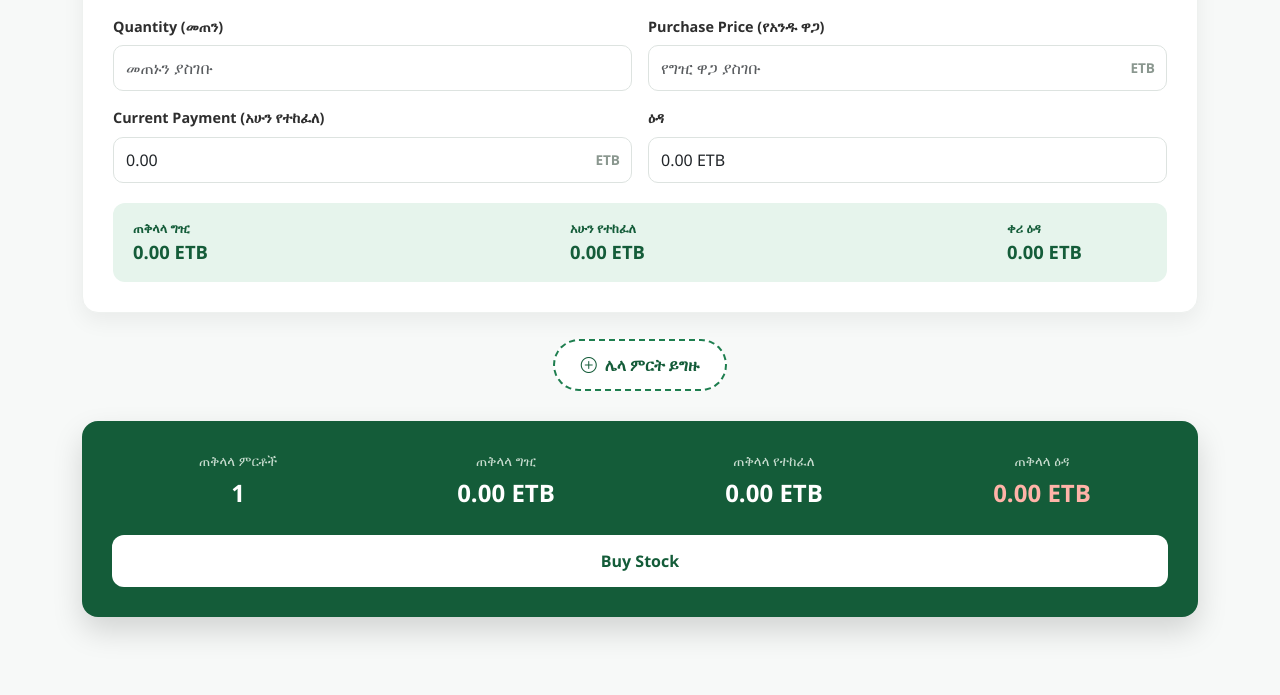
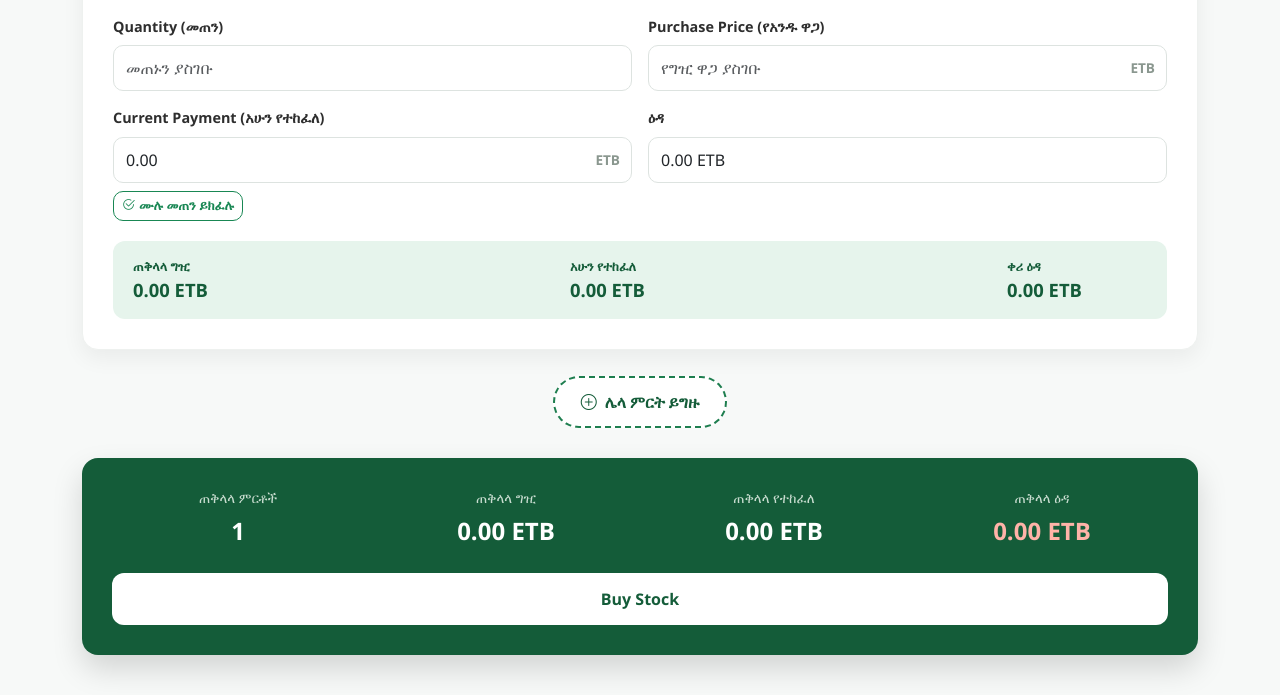
Before and after one commit to MENA8729/merkato, a Flask app: template templates/purchase.html in a window 1280 px wide. Shown: the part 625-1320 px from the top of the page. Before the commit the page ends 1273 px from the top, so only its background shows below. Run offline with Flask 3, Linux system fonts and the light colour scheme; the template is opened without the code that fills it: values that come from a table or form of the project are taken from there, others are empty.

Commit message:
added add full payments

```diff
--- a/templates/purchase.html
+++ b/templates/purchase.html
@@ -303,6 +303,14 @@ a{
     pointer-events:none;
 }
 
+/* NEW: pay-full button under Current Payment field */
+.pay-full-btn{
+    border-radius:10px;
+    font-weight:600;
+    font-size:0.82rem;
+    margin-top:8px;
+}
+
 .calc-summary{
     background:var(--green-soft);
     border-radius:12px;
@@ -767,6 +775,11 @@ a{
 
                             </div>
 
+                            <button type="button"
+                                    class="btn btn-outline-success btn-sm pay-full-btn pay-full-trigger">
+                                <i class="bi bi-check2-circle me-1"></i>ሙሉ መጠን ይክፈሉ
+                            </button>
+
                         </div>
 
 
@@ -1173,6 +1186,30 @@ function calculateGrandTotals(){
 }
 
 
+/* ===== PAY FULL AMOUNT ===== */
+
+function payFullAmount(card){
+
+    const qty =
+        parseFloat(
+            card.querySelector('.item-quantity').value
+        ) || 0;
+
+    const price =
+        parseFloat(
+            card.querySelector('.item-price').value
+        ) || 0;
+
+    const total = qty * price;
+
+    card.querySelector('.item-payment').value =
+        total.toFixed(2);
+
+    calculateGrandTotals();
+
+}
+
+
 /* ===== CHECK DUPLICATE PRODUCTS ===== */
 
 function checkDuplicateProducts(){
@@ -1324,6 +1361,24 @@ function attachCardEvents(card){
 
         }
     );
+
+
+    const payFullBtn =
+        card.querySelector('.pay-full-trigger');
+
+
+    if(payFullBtn){
+
+        payFullBtn.addEventListener(
+            'click',
+            () => {
+
+                payFullAmount(card);
+
+            }
+        );
+
+    }
 
 
     const removeBtn =
@@ -1509,6 +1564,11 @@ function createPurchaseCard(index){
 
                 </div>
 
+                <button type="button"
+                        class="btn btn-outline-success btn-sm pay-full-btn pay-full-trigger">
+                    <i class="bi bi-check2-circle me-1"></i>ሙሉ መጠን ይክፈሉ
+                </button>
+
             </div>
 
 
```
